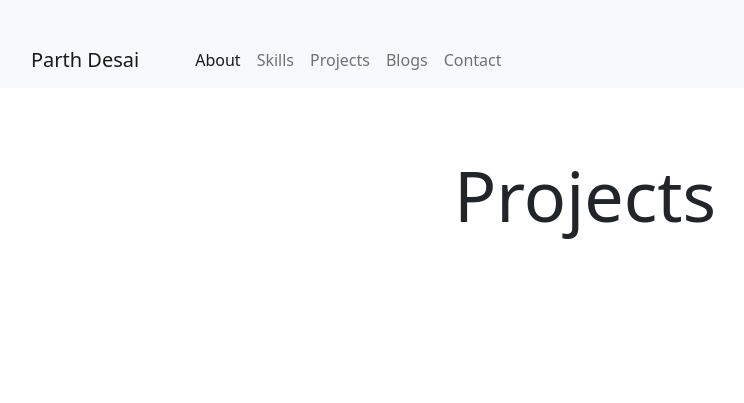
After one commit to Parth971/Parth-Desai-Website, a Django app: page /projects/ in a window 1280 px wide. The commit adds this page. Shown: the top 403 px of the page, without its empty margins (55-799 px from the left). Run offline with Django 4.2, Linux system fonts and the light colour scheme; data that the repository does not hold is empty; some libraries are stand-ins or nearby versions.

Commit message:
Add: View all projects

```diff
--- a/core/urls.py
+++ b/core/urls.py
@@ -22,7 +22,8 @@ from django.conf import settings
 urlpatterns = [
     path("admin/", admin.site.urls),
     path("", include('dashboard.urls')),
-    path("blog/", include('blog.urls')),
+    path("blogs/", include('blog.urls')),
+    path("projects/", include('project.urls')),
 ]
 
 urlpatterns += static(settings.MEDIA_URL, document_root=settings.MEDIA_ROOT)
--- /dev/null
+++ b/project/templates/project/list_projects.html
@@ -0,0 +1,44 @@
+{% include 'base.html' %}
+{% load static %}
+
+{% block css %}
+    <link rel="stylesheet" href="{% static 'css/home.css' %}">
+{% endblock %}
+
+{% block body %}
+
+
+<div class="navigation-bar">
+    {% include "nav.html" %}
+</div>
+
+
+<section id="works">
+    <div class="container">
+        <div class="row">
+            <div class="col">
+                <div class="heading">
+                    Projects
+                </div>
+            </div>
+        </div>
+        <div class="row">
+            {% for project in projects %}
+            <div class="col-md-3 d-flex align-items-stretch">
+                <div class="card" style="width: 18rem;">
+                    <img src="{{ project.image.url }}" class="card-img-top" alt="{{ project.title }} Project Image">
+                    <div class="card-body">
+                      <h5 class="card-title">{{ project.title|title }}</h5>
+                      <p class="card-text">{{ project.description }}</p>
+                      <a href="{{ project.link }}" target="_blank" class="btn btn-primary">View Project</a>
+                    </div>
+                </div>
+            </div>
+            {% endfor %}
+
+        </div>
+    </div>
+</section>
+
+
+{% endblock %}
--- /dev/null
+++ b/project/urls.py
@@ -0,0 +1,6 @@
+from django.urls import path
+from project.views import ProjectListView
+
+urlpatterns = [
+    path("", ProjectListView.as_view(), name='project_list'),
+]
--- a/project/views.py
+++ b/project/views.py
@@ -1,3 +1,9 @@
-from django.shortcuts import render
+from django.views.generic import ListView
 
-# Create your views here.
+from project.models import Project
+
+
+class ProjectListView(ListView):
+    template_name = 'project/list_projects.html'
+    context_object_name = 'projects'
+    model = Project
--- a/templates/nav.html
+++ b/templates/nav.html
@@ -12,19 +12,19 @@
         <div class="d-flex">
             <ul class="navbar-nav mb-2 mb-lg-0">
                 <li class="nav-item">
-                  <a class="nav-link active" aria-current="page" href="#about">About</a>
+                  <a class="nav-link active" aria-current="page" href="/#about">About</a>
                 </li>
                 <li class="nav-item">
-                  <a class="nav-link" href="#skills">Skills</a>
+                  <a class="nav-link" href="/#skills">Skills</a>
                 </li>
                 <li class="nav-item">
-                  <a class="nav-link" href="#works">Projects</a>
+                  <a class="nav-link" href="/#works">Projects</a>
                 </li>
                 <li class="nav-item">
-                  <a class="nav-link" href="#blogs">Blogs</a>
+                  <a class="nav-link" href="/#blogs">Blogs</a>
                 </li>
                 <li class="nav-item">
-                    <a class="nav-link" href="#contact">Contact</a>
+                    <a class="nav-link" href="/#contact">Contact</a>
                 </li>
               </ul>
         </div>
```
Also changed, not shown: blog/templates/blog/detail.html (+7 -2 lines), dashboard/templates/dashboard/home.html (+9 -5 lines).
